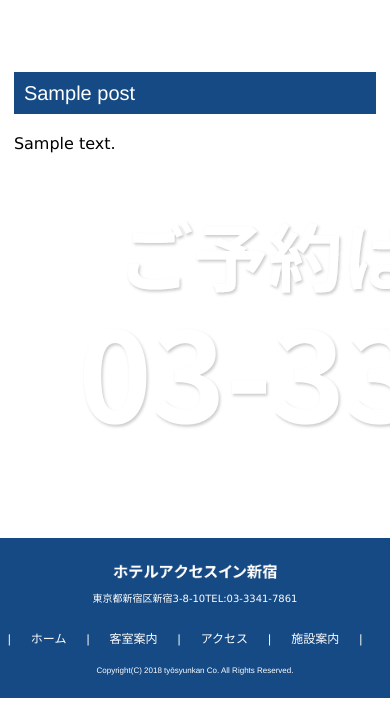
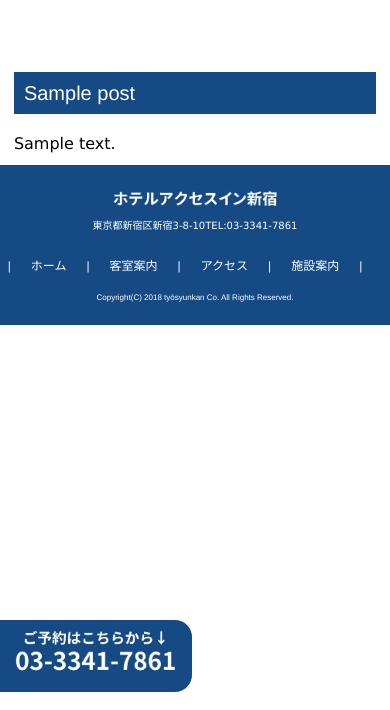
Before and after one commit to aribaba/hotel_web_site, a WordPress theme: template index.php in a window 390 px wide; the page is wider, and only the part inside the window is pictured. Shown: the part 134-844 px from the top of that part. Run offline with PHP 8.4 and a stand-in for WordPress, Linux system fonts and the light colour scheme; the site name, menu and one post (Sample post) are stand-ins, and other content is empty; style sheets or scripts are compiled from the project's sources.

Commit message:
sp_tel push漏れ

```diff
--- a/sass/_contents.scss
+++ b/sass/_contents.scss
@@ -155,3 +155,29 @@ h1 {
 			width: 100%;
 		}
 }
+
+
+.sp_tel{
+	display: none;
+	@media (max-width: 767px){
+
+	display: block;
+	background-color: $Color_theme;
+	bottom: 15px;
+	position: fixed;
+	left: 0px;
+	width: 50%;
+	border-top-right-radius: 20px;
+	border-bottom-right-radius: 20px;
+	border: 3px solid #fff;
+	border-left: 0;
+		}
+}
+
+.sp_tel a{
+	display: block;
+}
+
+.sp_tel img{
+	max-width: 100%;
+}
```
